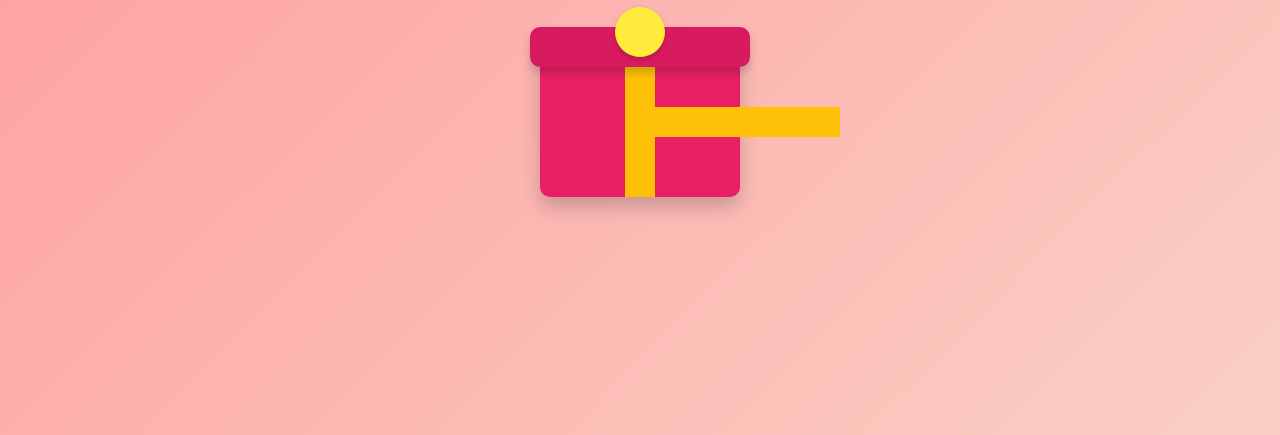
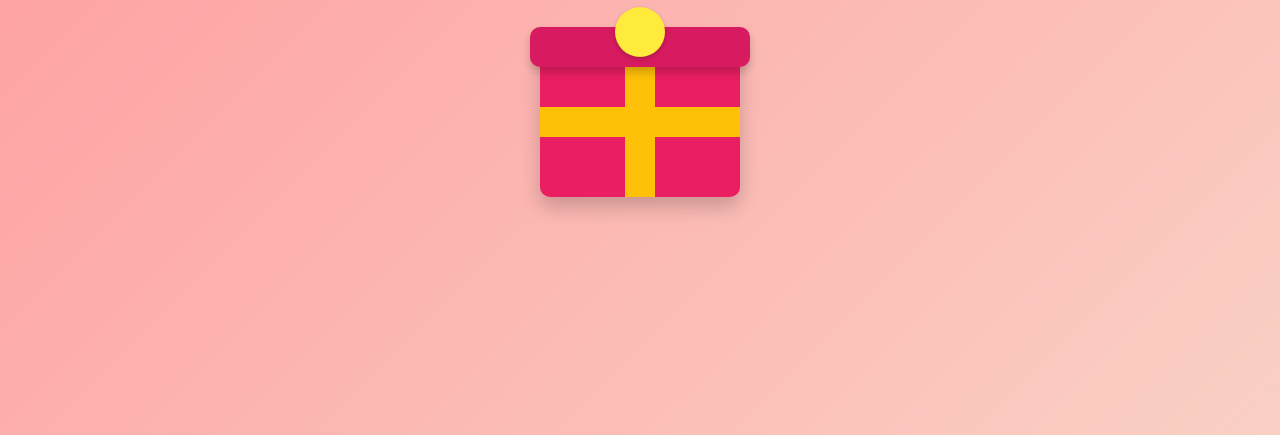
Before and after one commit to vincentiusindannadriaputra-sys/for-bubub, a plain HTML site: page index.html in a window 1280 px wide. Shown: the part 365-800 px from the top of the page. Drawn offline with Linux system fonts and the light colour scheme.

Commit message:
Refactor gift box and modal interaction logic
Fix critical issues with the gift box and modal functionality, ensuring proper display and interaction.

```diff
--- a/index.html
+++ b/index.html
@@ -60,9 +60,30 @@
             60% { transform: translateY(-7px); }
         }
 
-        .gift-box::before, .gift-box::after { content: ''; position: absolute; background-color: #ffc107; }
-        .gift-box::before { width: 30px; height: 100%; left: 50%; transform: translateX(-50%); }
-        .gift-box::after { width: 100%; height: 30px; top: 50%; transform: translateY(-50%); }
+        /* 🎁 PERBAIKAN PENTING UNTUK PITA AGAR TIDAK MELEBIHI KOTAK */
+        .gift-box::before, .gift-box::after {
+            content: '';
+            position: absolute;
+            background-color: #ffc107; /* Warna pita */
+            top: 0;
+            left: 0;
+        }
+        /* Pita Vertikal */
+        .gift-box::before {
+            width: 30px; /* Lebar pita vertikal */
+            height: 100%;
+            left: 50%;
+            transform: translateX(-50%); /* Posisikan di tengah horizontal */
+        }
+        /* Pita Horizontal */
+        .gift-box::after {
+            width: 100%;
+            height: 30px; /* Tebal pita horizontal */
+            top: 50%;
+            transform: translateY(-50%); /* Posisikan di tengah vertikal */
+        }
+        /* ---------------------------------------------------- */
+
 
         .gift-lid {
             position: absolute;
```
